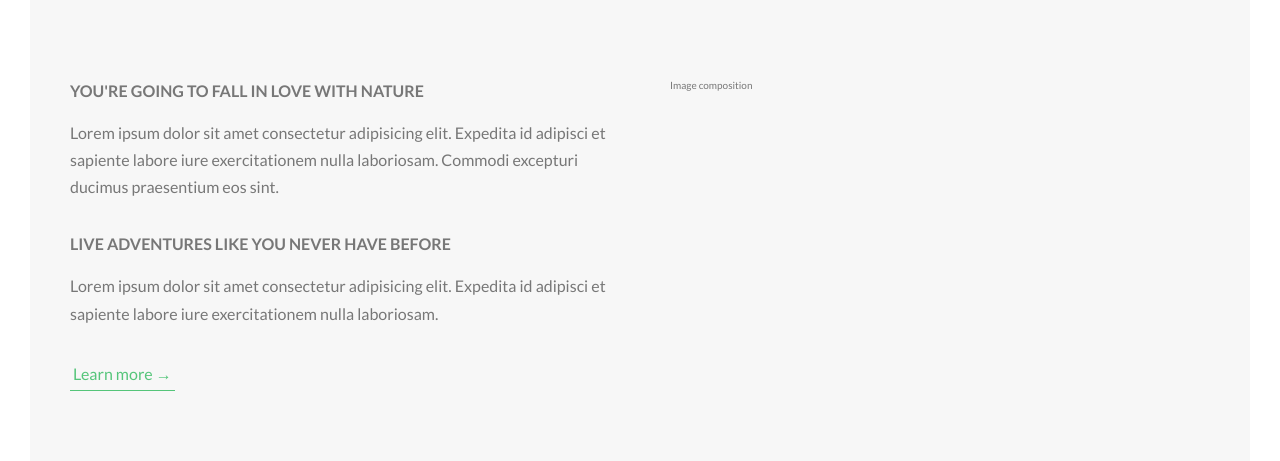
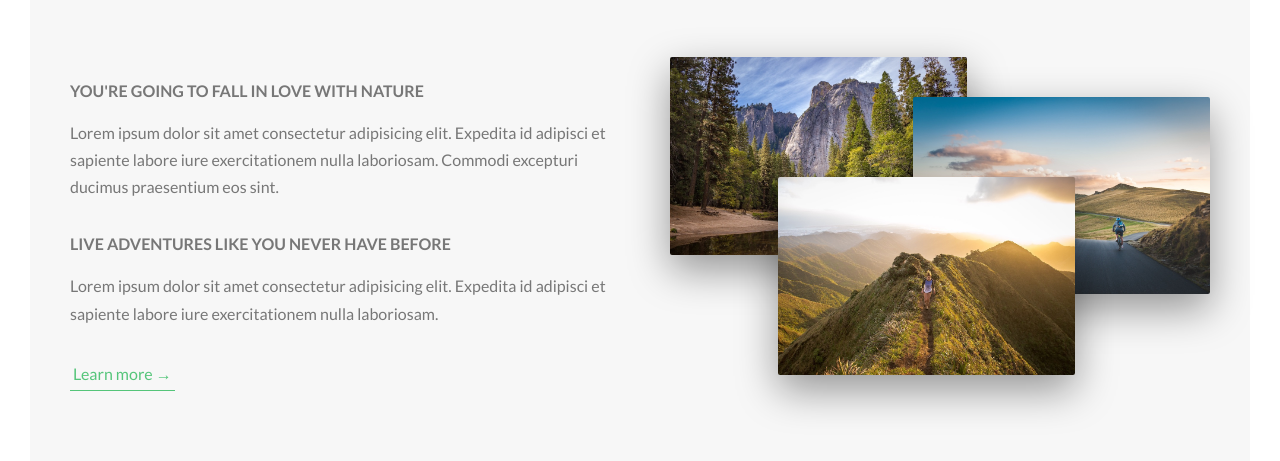
Before and after one commit to thanhlam94/Natours, a website: page index.html in a window 1280 px wide. Shown: the part 943-1404 px from the top of the page. Drawn offline with Linux system fonts and the light colour scheme.

Commit message:
Add photos

```diff
--- a/index.html
+++ b/index.html
@@ -59,7 +59,11 @@
                         </a>
                     </div>
                     <div class="col-1-of-2">
-                        Image composition
+                        <div class="composition">
+                            <img src="img/nat-1-large.jpg" alt="Photo 1" class="composition__photo composition__photo--p1">
+                            <img src="img/nat-2-large.jpg" alt="Photo 2" class="composition__photo composition__photo--p2">
+                            <img src="img/nat-3-large.jpg" alt="Photo 3" class="composition__photo composition__photo--p3">
+                        </div>
                     </div>
                 </div>
             </section>
--- /dev/null
+++ b/sass/components/_composition.scss
@@ -0,0 +1,38 @@
+.composition {
+    position: relative;
+
+    &__photo {
+        width: 55%;
+        box-shadow: 0 1.5rem 4rem rgba($color-black, .4);
+        border-radius: 2px;
+        position: absolute;
+        transition: all .2s;
+        outline-offset: 2rem;
+
+        &--p1 {
+            left: 0;
+            top: -2rem;
+        }
+
+        &--p2 {
+            right: 0;
+            top: 2rem;
+        }
+
+        &--p3 {
+            left: 20%;
+            top: 10rem;
+        }
+
+        &:hover {
+            outline: 1.5rem solid $color-primary;
+            transform: scale(1.05) translateY(-.5rem);
+            box-shadow: 0 2.5rem 4rem rgba($color-black, .5);
+            z-index: 100;
+        }
+    }x
+
+    &:hover &__photo:not(:hover) {
+        transform: scale(.95);
+    }
+}
--- a/sass/main.scss
+++ b/sass/main.scss
@@ -7,6 +7,7 @@
 @import "base/utilities";
 
 @import "components/button";
+@import "components/composition";
 
 @import "layout/header";
 @import "layout/grid";
```
Also changed, not shown: css/style.css.
